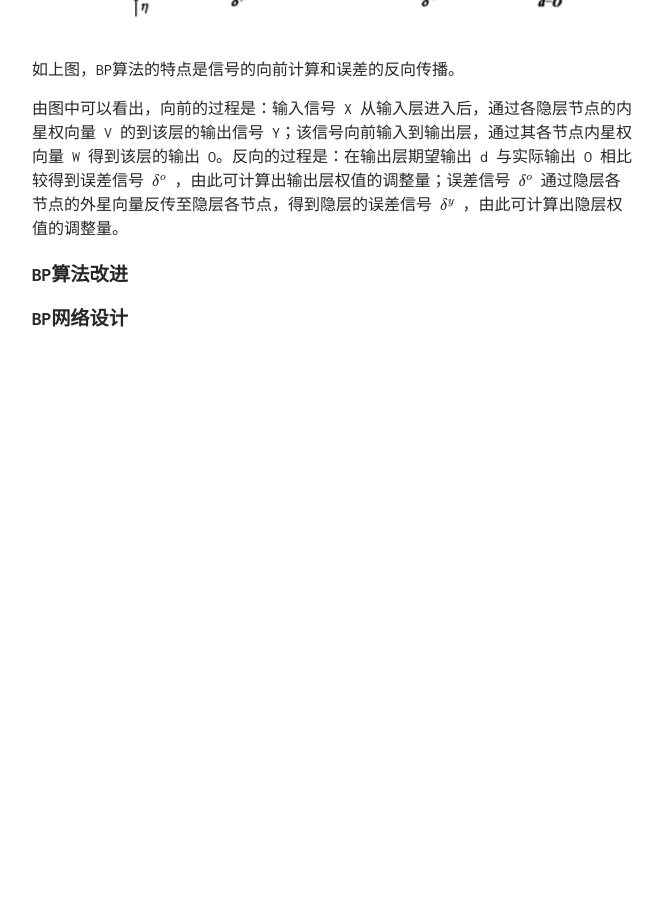
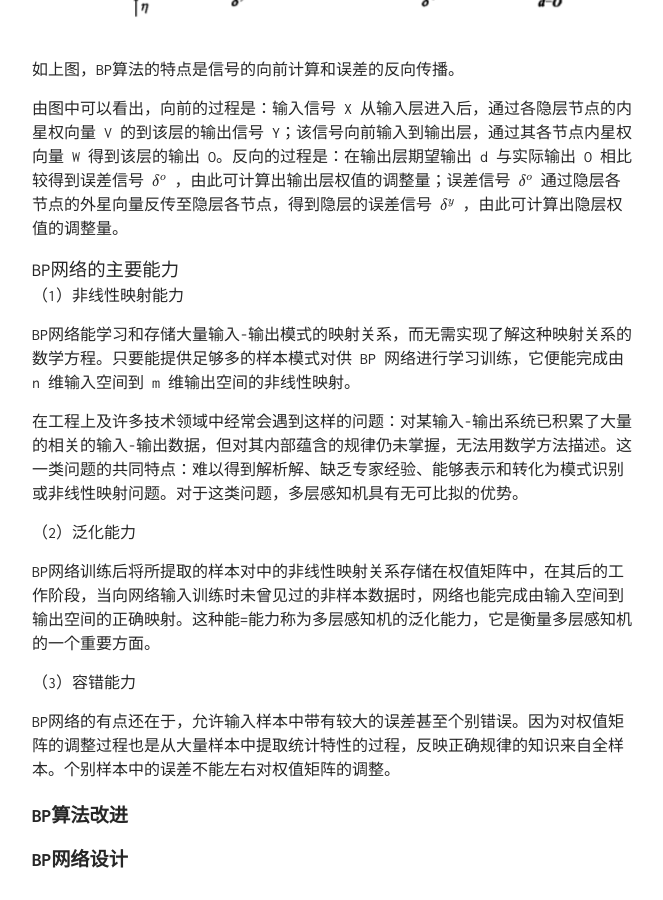
Before and after one commit to TobiahShaw/TobiahShaw.github.io, a Jekyll site: the page built from _posts/2019-09-30-Supervised-learning-neural-network.md, in a window 1280 px wide and 900 px high, scrolled down 10462 px. Shown: the whole window, without its empty margins (308-971 px from the left). Built offline with Jekyll 4.4.1, drawn with Linux system fonts in a browser that asks for light colours; our own code applies the rules of GitHub Pages for plain Markdown files; formulas are drawn with MathJax 3; before the commit the page ends 10886 px from its top, so only the background shows below that.

Commit message:
Main Ability of BP Network

```diff
--- a/_posts/2019-09-30-Supervised-learning-neural-network.md
+++ b/_posts/2019-09-30-Supervised-learning-neural-network.md
@@ -326,6 +326,22 @@ $$ \Delta V = \eta (\delta^y X^T)^T $$
 
 由图中可以看出，向前的过程是：输入信号 X 从输入层进入后，通过各隐层节点的内星权向量 V 的到该层的输出信号 Y；该信号向前输入到输出层，通过其各节点内星权向量 W 得到该层的输出 O。反向的过程是：在输出层期望输出 d 与实际输出 O 相比较得到误差信号 $ \delta^o $ ，由此可计算出输出层权值的调整量；误差信号 $ \delta^o $ 通过隐层各节点的外星向量反传至隐层各节点，得到隐层的误差信号 $ \delta^y $ ，由此可计算出隐层权值的调整量。
 
+### BP网络的主要能力
+
+（1）非线性映射能力
+
+BP网络能学习和存储大量输入-输出模式的映射关系，而无需实现了解这种映射关系的数学方程。只要能提供足够多的样本模式对供 BP 网络进行学习训练，它便能完成由 n 维输入空间到 m 维输出空间的非线性映射。
+
+在工程上及许多技术领域中经常会遇到这样的问题：对某输入-输出系统已积累了大量的相关的输入-输出数据，但对其内部蕴含的规律仍未掌握，无法用数学方法描述。这一类问题的共同特点：难以得到解析解、缺乏专家经验、能够表示和转化为模式识别或非线性映射问题。对于这类问题，多层感知机具有无可比拟的优势。
+
+（2）泛化能力
+
+BP网络训练后将所提取的样本对中的非线性映射关系存储在权值矩阵中，在其后的工作阶段，当向网络输入训练时未曾见过的非样本数据时，网络也能完成由输入空间到输出空间的正确映射。这种能=能力称为多层感知机的泛化能力，它是衡量多层感知机的一个重要方面。
+
+（3）容错能力
+
+BP网络的有点还在于，允许输入样本中带有较大的误差甚至个别错误。因为对权值矩阵的调整过程也是从大量样本中提取统计特性的过程，反映正确规律的知识来自全样本。个别样本中的误差不能左右对权值矩阵的调整。
+
 ## BP算法改进
 
 ## BP网络设计
```
